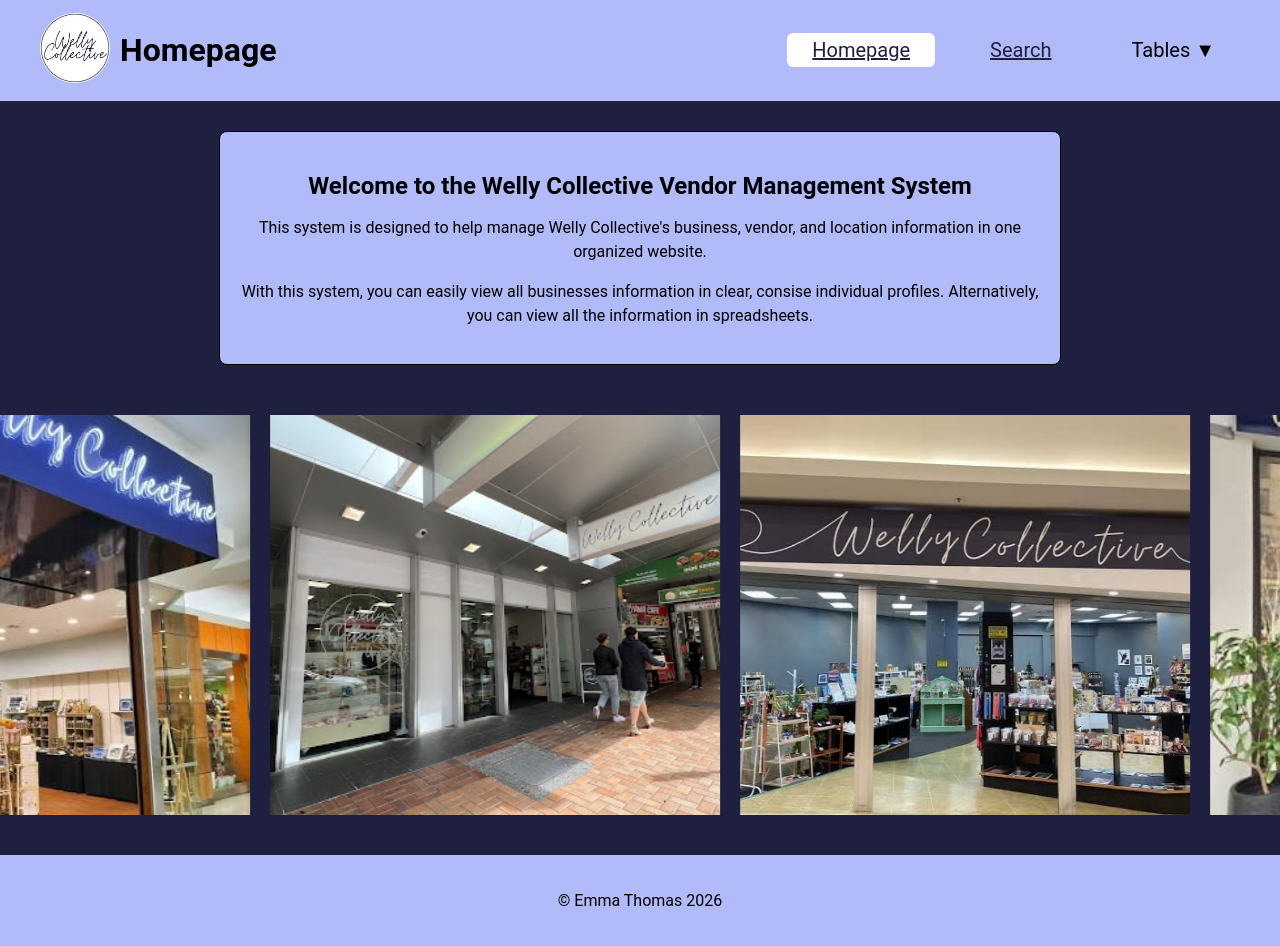
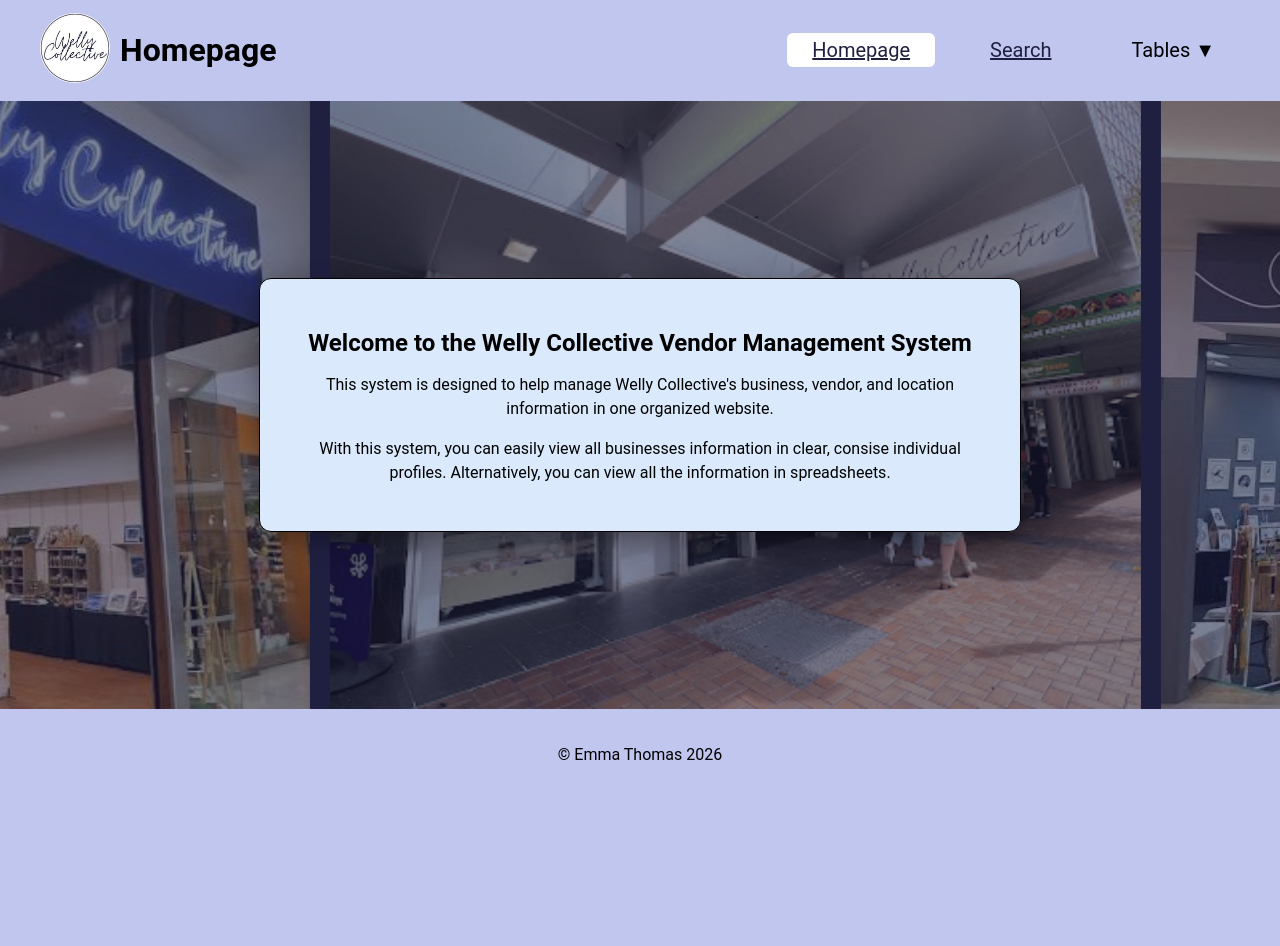
Before and after one commit to thomasem1369/12CSP_Flask, a Flask app: page / in a window 1280 px wide. After the commit the page ends 760 px from the top, so only its background shows below. Run offline with Flask 3, Linux system fonts and the light colour scheme.

Commit message:
Revised Scroll Image + Styling

```diff
--- a/static/css/style.css
+++ b/static/css/style.css
@@ -15,7 +15,7 @@ body {
 /* Header Section Styles */
 
 .header {
-    background-color: #b2bbf9;
+    background-color: #c0c6ee;
     color: #000000;
     padding: 10px 40px;
     display: flex;
@@ -116,14 +116,15 @@ a:hover {
 }
 
 /* Homepage Section Styles */
-
-/* Homepage Section Styles */
 .homepage {
+    position: relative;
+    width: 100%;
+    flex: 1;               /* Fills all vertical space between header & footer */
     display: flex;
-    flex-direction: column;
-    align-items: center;
-    width: 100%;
-    margin: 30px 0;
+    justify-content: center;
+    align-items: center;  /* Centers .intro vertically and horizontally */
+    overflow: hidden;      /* Prevents horizontal scrollbars from image overflow */
+    margin: 0;
 }
 
 .homepage > h2{
@@ -140,14 +141,17 @@ a:hover {
 
 /* Welcome Box */
 .intro {
-    max-width: 800px;
-    padding: 20px;
-    background-color: #b2bbf9;
+    position: relative;
+    z-index: 2;            /* Keeps text box above the scrolling background */
+    max-width: 700px;
+    padding: 30px;
+    background-color: #dae9fb;
     color: #000000;
     text-align: center;
     border: 1px solid #000000;
-    border-radius: 8px;
-    margin-bottom: 40px;
+    border-radius: 12px;
+    box-shadow: 0 8px 24px rgba(0, 0, 0, 0.3);
+    margin: 20px;
 }
 
 .intro h2 {
@@ -163,27 +167,31 @@ a:hover {
 /* Welly Collective Image Slider */
 
 .image-slider {
+    position: absolute;
+    top: 0;
+    left: 0;
     width: 100%;
+    height: 100%;
+    z-index: 1;            /* Places slider behind intro content */
     overflow: hidden;
-    padding: 10px 0;
-    margin-top: auto;
+    padding: 0;
 }
 
 .image-track {
     display: flex;
     gap: 20px;
+    height: 100%;
     width: max-content;
     animation: scroll 30s linear infinite; /* Controls autoscroll speed */
 }
 
-.image-track:hover {
-    animation-play-state: paused; /* Pauses scrolling when hovered */
-}
-
+/* Translucent Full-Height Images */
 .image-track img {
-    width: 450px;
-    height: 400px;
+    height: 100%;
+    width: auto;
+    min-width: 50vw;       /* Ensures images scale large enough to fill screen height */
     object-fit: cover;
+    opacity: 0.45;         /* Makes images translucent (adjust between 0.2 - 0.6) */
 }
 
 @keyframes scroll {
@@ -229,7 +237,7 @@ a:hover {
 .search-button{
     padding: 10px 20px;
     font-size: 16px;
-    background-color: #b2bbf9;
+    background-color: #dae9fb;
     color: #000000;
     border: none;
     cursor: pointer;
@@ -237,7 +245,7 @@ a:hover {
 }
 
 .search-button:hover{
-    background-color: #1f1f40;
+    background-color: #b2bbf9;
     color: #ffffff;
 }
 
@@ -251,7 +259,7 @@ a:hover {
 }
 
 .business-box{
-    background-color: #e6f0fd;
+    background-color: #dae9fb;
     color: #000000;
     padding: 20px;
     text-align: center;
@@ -385,7 +393,7 @@ a:hover {
 
 /* Footer Section Styles */
 footer {
-    background-color: #b2bbf9;
+    background-color: #c0c6ee;
     color: #000000;
     padding: 20px;
     text-align: center;
--- a/templates/information_profile.html
+++ b/templates/information_profile.html
@@ -48,7 +48,7 @@
         </ul>
     </nav>
 
-</header>
+    </header>
 
     <main class="profile-page">
 
--- a/templates/locations_table.html
+++ b/templates/locations_table.html
@@ -19,8 +19,6 @@
 
     <!-- Page title -->
     <h1>Locations</h1>
-
-    </header>
 
     <!-- Navigation bar -->
     <nav class="nav_class">
@@ -49,7 +47,7 @@
             </li>
         </ul>
     </nav>
- </header>
+    </header>
 
     <main class="table-page">
         <h2>Locations</h2>
```
